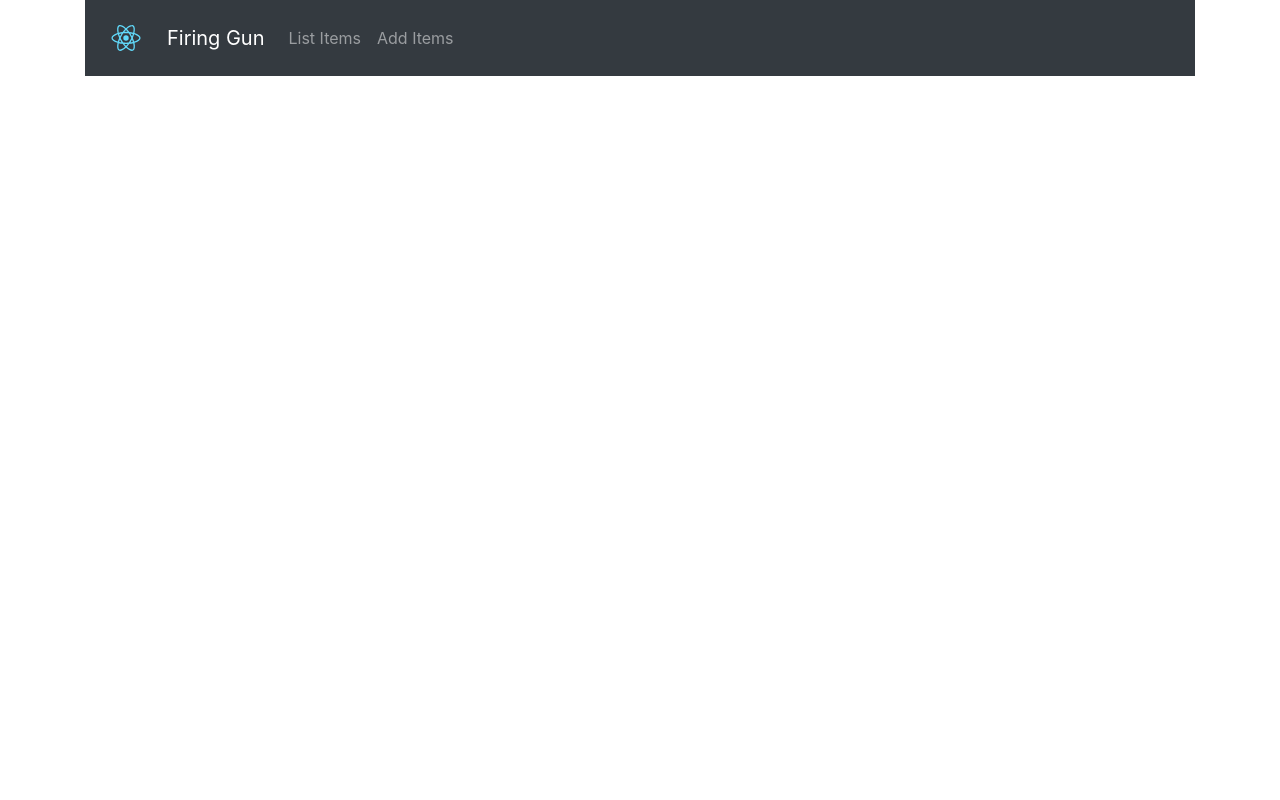
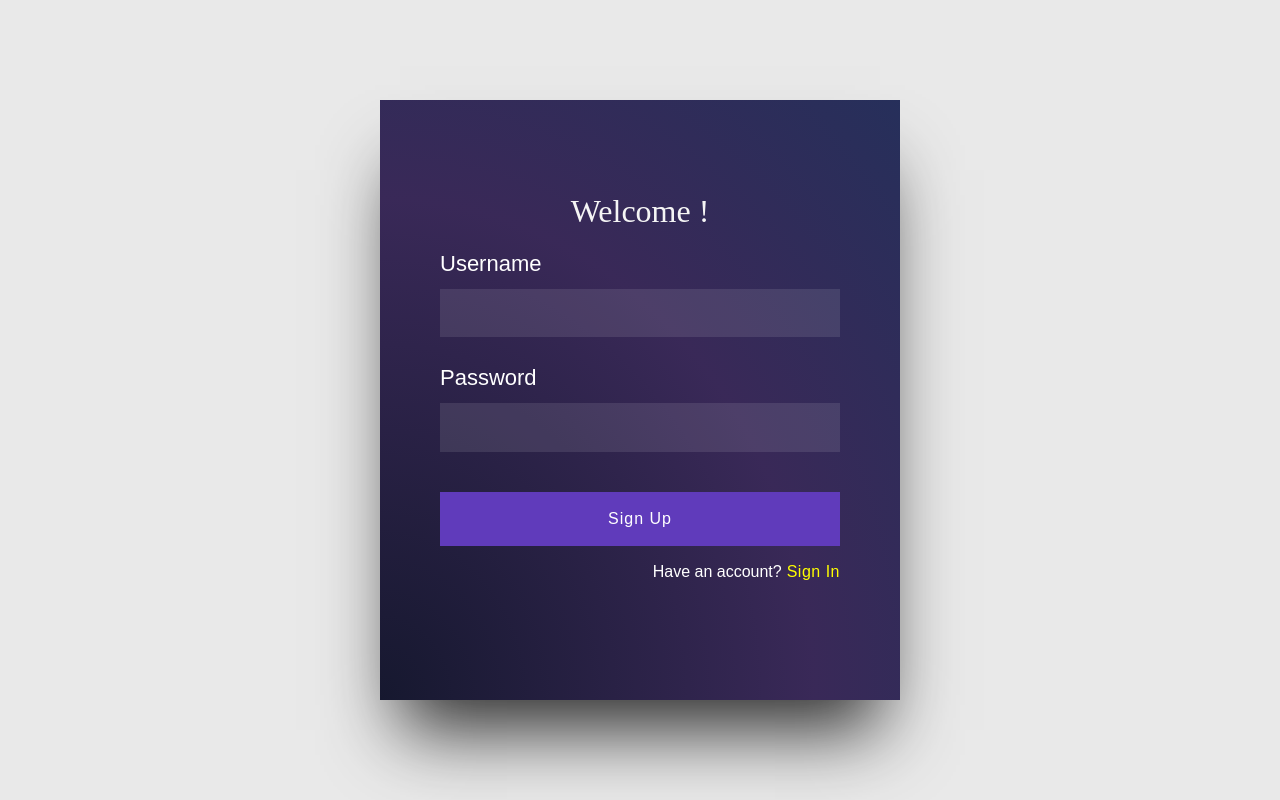
Before and after one commit to harshitjajodia20/EC_project, a React (Create React App) app in the folder client/: page / in a window 1280 px wide. Built offline with nearby package versions, Linux system fonts and the light colour scheme; no server answers.

Commit message:
Added authentication

```diff
--- a/client/package.json
+++ b/client/package.json
@@ -3,8 +3,10 @@
     "version": "0.1.0",
     "private": true,
     "dependencies": {
+        "@material-ui/core": "^4.11.3",
         "axios": "^0.18.0",
         "bootstrap": "^4.3.1",
+        "firebase": "^8.3.1",
         "react": "^16.8.6",
         "react-dom": "^16.8.6",
         "react-router-dom": "^5.0.0",
--- /dev/null
+++ b/client/src/app/Login.js
@@ -0,0 +1,62 @@
+import React from "react";
+
+const Login = (props) => {
+  const {
+    email,
+    setEmail,
+    password,
+    setPassword,
+    handleLogin,
+    handleSignUp,
+    hasaccount,
+    setHasaccount,
+    emailerr,
+    passerr
+  } = props;
+  return (
+    <section className="login">
+
+      <div className="loginContainer">
+      <h2 style={{color:'whitesmoke', fontFamily: "cursive"}}>Welcome !</h2>
+        <label>Username</label>
+        <input
+          type="text"
+          autoFocus
+          required
+          value={email}
+          onChange={(e) => setEmail(e.target.value)}
+        />
+        <p className="errorMsg">{emailerr}</p>
+        <label>Password</label>
+        <input
+          type="password"
+          required
+          value={password}
+          onChange={(e) => setPassword(e.target.value)}
+        />
+        <p className="errorMsg">{passerr}</p>
+        <div className="btnContainer">
+          {hasaccount ? (
+            <>
+              <button onClick={handleLogin}>Sign In</button>
+              <p>
+                Don't have an account?
+                <span onClick={() => setHasaccount(!hasaccount)}>Sign Up</span>
+              </p>
+            </>
+          ) : (
+            <>
+              <button onClick={handleSignUp}>Sign Up</button>
+              <p>
+                Have an account?
+                <span onClick={() => setHasaccount(!hasaccount)}>Sign In</span>
+              </p>
+            </>
+          )}
+        </div>
+      </div>
+    </section>
+  );
+};
+
+export default Login;
--- /dev/null
+++ b/client/src/app/fire.js
@@ -0,0 +1,15 @@
+// Your web app's Firebase configuration
+import firebase from "firebase";
+
+var firebaseConfig = {
+  apiKey: "AIzaSyCKBabdCm7UUdfzyk0NSFTIZmVmshFAaG0",
+  authDomain: "auth-firebase-7858a.firebaseapp.com",
+  projectId: "auth-firebase-7858a",
+  storageBucket: "auth-firebase-7858a.appspot.com",
+  messagingSenderId: "719373638749",
+  appId: "1:719373638749:web:3f3058b6d04a7e9d5681b4"
+};
+// Initialize Firebase
+const fire = firebase.initializeApp(firebaseConfig);
+
+export default fire;
--- a/client/src/app/index.js
+++ b/client/src/app/index.js
@@ -1,15 +1,93 @@
 import React from 'react'
+import { useEffect, useState } from "react";
 import { BrowserRouter as Router, Route, Switch } from 'react-router-dom'
 
 import { NavBar } from '../components'
 import { PincodesList, PincodesInsert, PincodesUpdate } from '../pages'
 
 import 'bootstrap/dist/css/bootstrap.min.css'
+import fire from "./fire";
+import "./styles.css";
+import Login from "./Login";
 
 function App() {
+    const [user, setUser] = useState("");
+  const [email, setEmail] = useState("");
+  const [password, setPassword] = useState("");
+  const [emailerr, setEmailerr] = useState("");
+  const [passerr, setPasserr] = useState("");
+  const [hasaccount, setHasaccount] = useState(false);
+
+  const clearInputs = () => {
+    setEmail("");
+    setPassword("");
+  };
+
+  const clearErrors = () => {
+    setEmailerr("");
+    setPasserr("");
+  };
+
+  const handleLogin = () => {
+    clearErrors();
+    fire
+      .auth()
+      .signInWithEmailAndPassword(email, password)
+      .catch((err) => {
+        switch (err.code) {
+          case "auth/invalid-email":
+          case "auth/user-disabled":
+          case "auth/user-not-found":
+            setEmailerr(err.message);
+            break;
+          case "auth/wrong-password":
+            setPasserr(err.message);
+            break;
+        }
+      });
+  };
+
+  const handleSignUp = () => {
+    clearErrors();
+    fire
+      .auth()
+      .createUserWithEmailAndPassword(email, password)
+      .catch((err) => {
+        switch (err.code) {
+          case "auth/email-already-in-use":
+          case "auth/invalid-email":
+            setEmailerr(err.message);
+            break;
+          case "auth/weak-password":
+            setPasserr(err.message);
+            break;
+        }
+      });
+  };
+
+  const handleLogout = () => {
+    fire.auth().signOut();
+  };
+
+  const authListener = () => {
+    fire.auth().onAuthStateChanged((user) => {
+      if (user) {
+        clearInputs();
+        setUser(user);
+      } else {
+        setUser("");
+      }
+    });
+  };
+
+  useEffect(() => {
+    authListener();
+  }, []);
     return (
-        <Router>
-            <NavBar />
+        <div>
+        {user? (
+            <Router>
+            <NavBar handleLogout={handleLogout}/>
             <Switch>
                 <Route path="/pincodes/list" exact component={PincodesList} />
                 <Route path="/pincodes/create" exact component={PincodesInsert} />
@@ -20,6 +98,21 @@ function App() {
                 />
             </Switch>
         </Router>
+        ) : (
+            <Login
+            email={email}
+            setEmail={setEmail}
+            password={password}
+            setPassword={setPassword}
+            handleLogin={handleLogin}
+            handleSignUp={handleSignUp}
+            hasaccount={hasaccount}
+            setHasaccount={setHasaccount}
+            emailerr={emailerr}
+            passerr={passerr}
+          />
+        )}
+       </div>
     )
 }
 
--- /dev/null
+++ b/client/src/app/styles.css
@@ -0,0 +1,126 @@
+* {
+    box-sizing: border-box;
+    margin: 0;
+    padding: 0;
+    font-family: "Nunito", sans-serif;
+  }
+
+  button {
+    border: none;
+    outline: none;
+    width: 100%;
+    padding: 15px 0;
+    color: #fff;
+    font-size: 16px;
+    letter-spacing: 1px;
+    background: #603bbb;
+    cursor: pointer;
+  }
+
+  .login {
+    width: 100%;
+    min-height: 100vh;
+    padding: 0 20px;
+    background: #e9e9e9;
+    display: flex;
+
+  }
+  h2 {
+    text-align: center;
+  }
+
+  .login .loginContainer {
+    padding: 60px;
+    margin: auto;
+    width: 100%;
+    max-width: 520px;
+    min-height: 600px;
+    display: flex;
+    flex-direction: column;
+    justify-content: center;
+    background: radial-gradient(
+      ellipse at left bottom,
+      rgba(22, 24, 47, 1) 0%,
+      rgba(38, 20, 72, 0.9) 59%,
+      rgba(17, 27, 75, 0.9) 100%
+    );
+    box-shadow: 0 50px 70px -20px rgba(0, 0, 0, 0.8);
+  }
+
+  .login .loginContainer label {
+    color: white;
+    margin: 14px 0;
+    display: block;
+    font-size: 22px;
+    line-height: 1;
+  }
+
+  .login .loginContainer input {
+    width: 100%;
+    border: none;
+    outline: none;
+    font-size: 19px;
+    padding: 10px;
+    background: rgba(255, 255, 255, 0.1);
+    color: #fff;
+    letter-spacing: 1px;
+  }
+
+  .login .loginContainer .btnContainer {
+    width: 100%;
+    padding: 24px 0;
+  }
+
+  .login .loginContainer .btnContainer p {
+    margin: 14px 0 0 0;
+    text-align: right;
+    color: #fff;
+  }
+
+  .login .loginContainer .btnContainer p span {
+    color: yellow;
+    font-weight: 500;
+    letter-spacing: 0.5px;
+    margin-left: 5px;
+    cursor: pointer;
+    transition: all 400ms ease-in-out;
+  }
+
+  .login .loginContainer .btnContainer p span:hover {
+    color: red;
+  }
+
+  .login .loginContainer .errorMsg {
+    color: red;
+    font-size: 16px;
+  }
+
+  .hero {
+    width: 100%;
+    min-height: 100vh;
+    background: radial-gradient(
+      ellipse at left bottom,
+      rgba(22, 24, 47, 1) 0%,
+      rgba(38, 20, 72, 0.9) 59%,
+      rgba(17, 27, 75, 0.9) 100%
+    );
+  }
+
+  .hero nav {
+    background: #603bbb;
+    width: 100%;
+    padding: 20px 40px;
+    display: flex;
+    align-items: center;
+    justify-content: space-between;
+  }
+
+  .hero nav h2 {
+    color: #fff;
+  }
+
+  .hero nav button {
+    width: 86px;
+    padding: 8px 0;
+    background: #3a2b58;
+  }
--- a/client/src/components/NavBar.jsx
+++ b/client/src/components/NavBar.jsx
@@ -1,8 +1,9 @@
 import React, { Component } from 'react'
 import styled from 'styled-components'
-
 import Logo from './Logo'
 import Links from './Links'
+import { makeStyles } from '@material-ui/core/styles';
+import Button from '@material-ui/core/Button';
 
 const Container = styled.div.attrs({
     className: 'container',
@@ -23,6 +24,7 @@ class NavBar extends Component {
                 <Nav>
                     <Logo />
                     <Links />
+                    <Button variant="contained" color="secondary" style={{maxWidth: '100px', maxHeight: '30px', minWidth: '30px', minHeight: '30px'}} onClick={this.props.handleLogout}>Logout</Button>
                 </Nav>
             </Container>
         )
--- a/client/src/pages/PincodesInsert.jsx
+++ b/client/src/pages/PincodesInsert.jsx
@@ -1,6 +1,6 @@
 import React, { Component } from 'react'
 import api from '../api'
-
+import Button from '@material-ui/core/Button';
 //time -> quantity rating->price
 
 import styled from 'styled-components'
@@ -25,11 +25,11 @@ const InputText = styled.input.attrs({
     margin: 5px;
 `
 
-const Button = styled.button.attrs({
-    className: `btn btn-primary`,
-})`
-    margin: 15px 15px 15px 5px;
-`
+// const Button = styled.button.attrs({
+//     className: `btn btn-primary`,
+// })`
+//     margin: 15px 15px 15px 5px;
+// `
 
 const CancelButton = styled.a.attrs({
     className: `btn btn-danger`,
@@ -109,7 +109,7 @@ class PincodesInsert extends Component {
                     onChange={this.handleChangeInputQuantity}
                 />
 
-                <Button onClick={this.handleIncludePincode}>Add Item</Button>
+                <Button variant="contained" color="primary" style={{maxWidth: '100px', maxHeight: '50px', minWidth: '30px', minHeight: '30px'}} onClick={this.props.handleLogout} onClick={this.handleIncludePincode} >Add Item</Button>
                 <CancelButton href={'/pincodes/list'}>Cancel</CancelButton>
             </Wrapper>
         )
```
Also changed, not shown: 2 other files (tests, documents, lock files or other folders).
